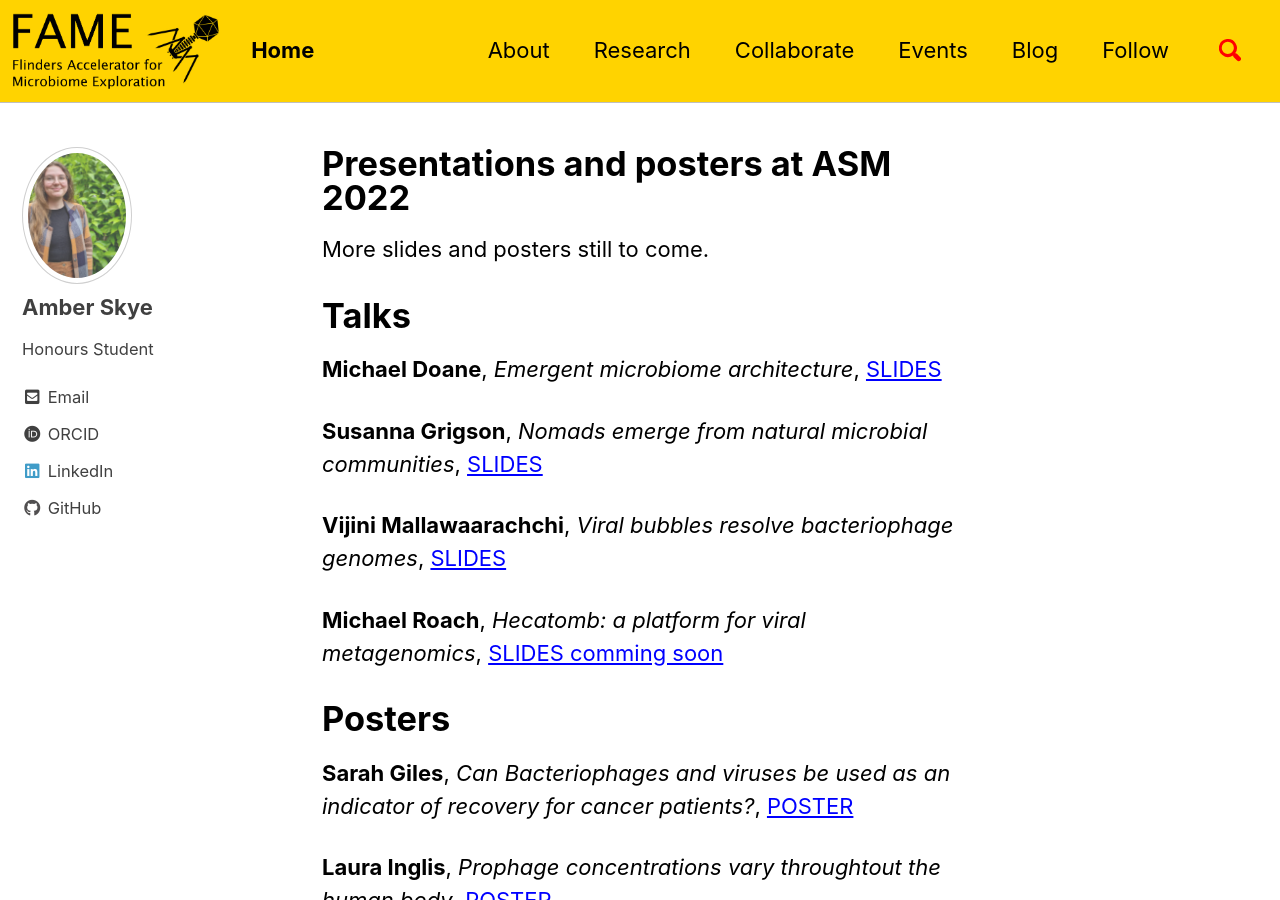
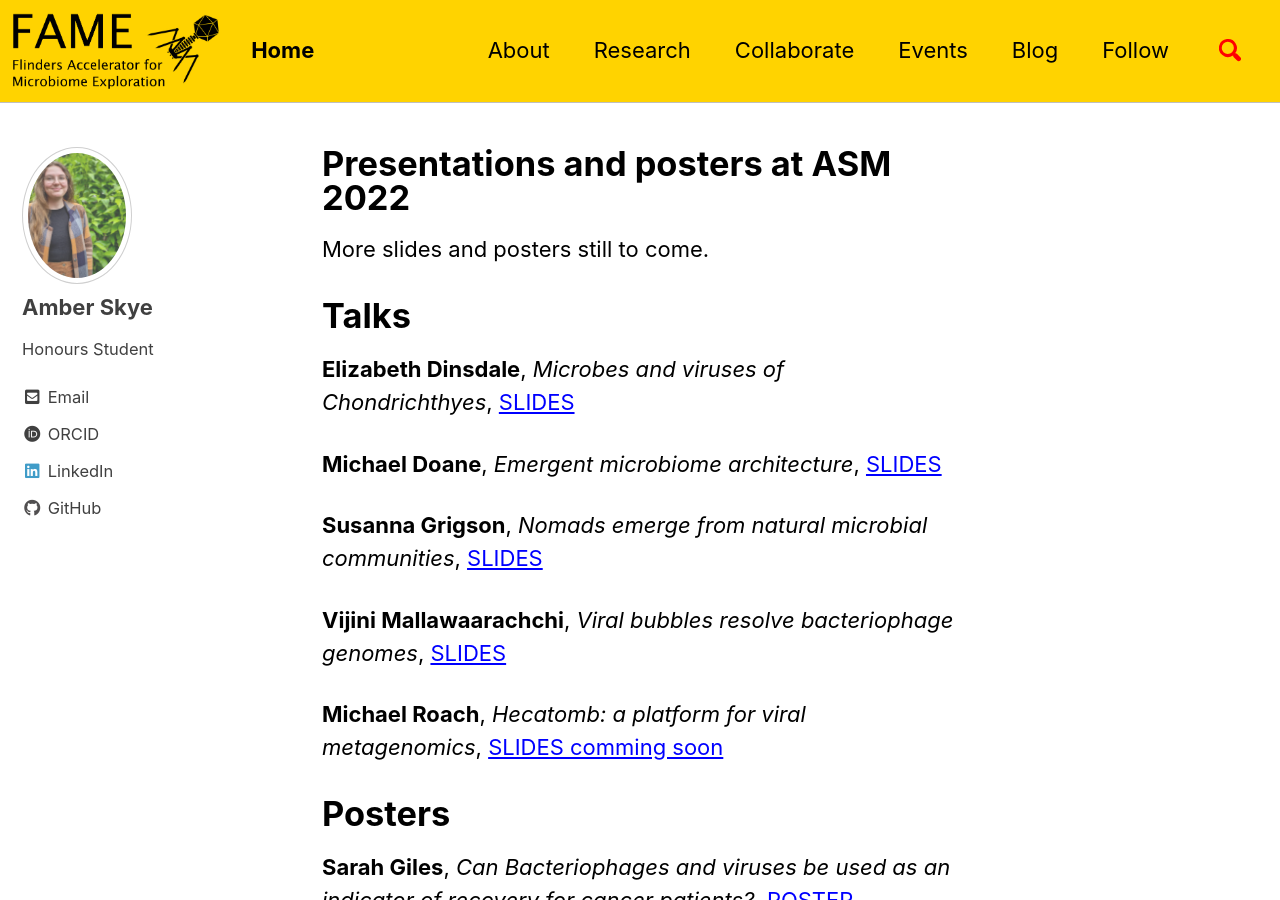
Before and after one commit to FlindersFAME/fame.github.io, a Jekyll site: the page built from Projects/_posts/2022-06-01-asm-2022-presentations.md, in a window 1280 px wide and 900 px high. Built offline with Jekyll 4.4.1, drawn with Linux system fonts in a browser that asks for light colours; cached includes are drawn as plain includes.

Commit message:
almost done, 1 slacker left

```diff
--- a/Projects/_posts/2022-06-01-asm-2022-presentations.md
+++ b/Projects/_posts/2022-06-01-asm-2022-presentations.md
@@ -9,6 +9,9 @@ excerpt: View all FAME posters and talks presented at ASM 2022!
 More slides and posters still to come.
 
 # Talks
+
+__Elizabeth Dinsdale__, _Microbes and viruses of Chondrichthyes_,
+[SLIDES](https://cloudstor.aarnet.edu.au/plus/s/KbVqoeCz7nDV42q)
 
 __Michael Doane__, _Emergent microbiome architecture_,
 [SLIDES](https://cloudstor.aarnet.edu.au/plus/s/tg05owg1vvbmLMU)
```
